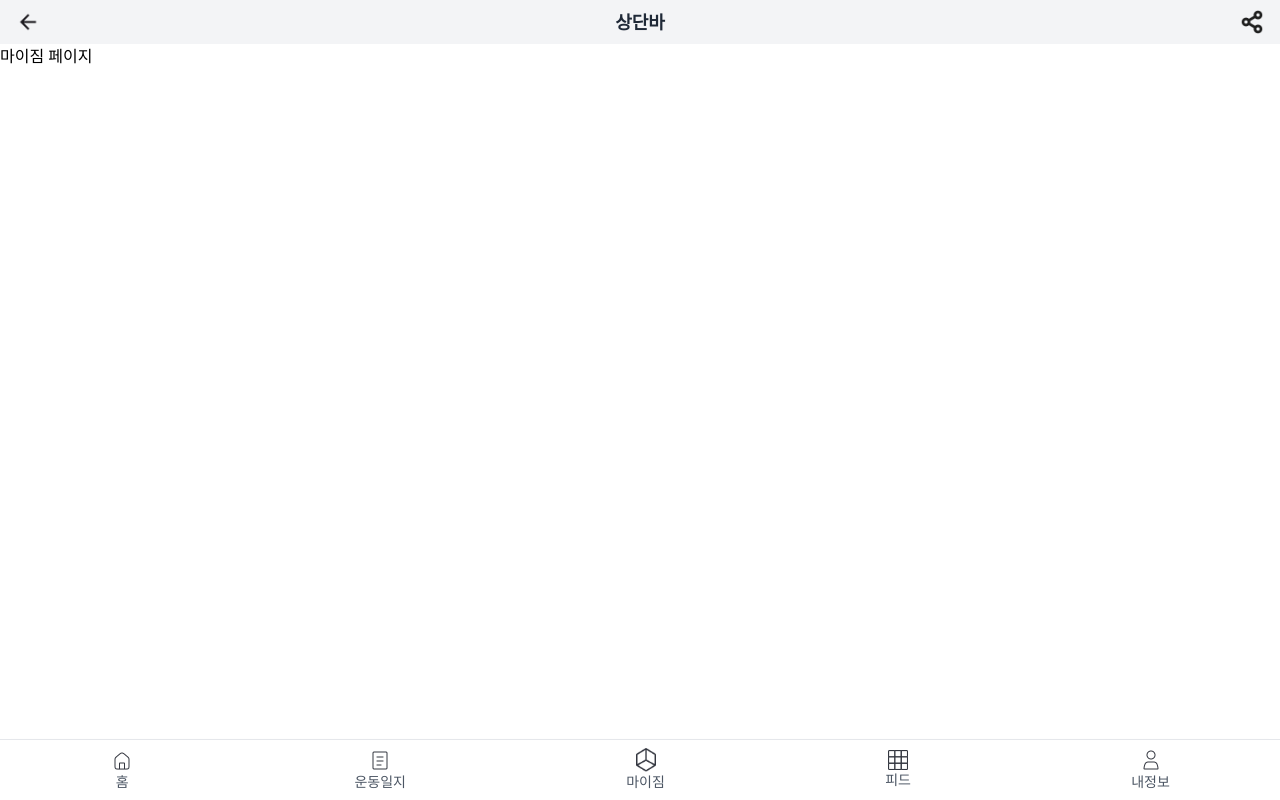
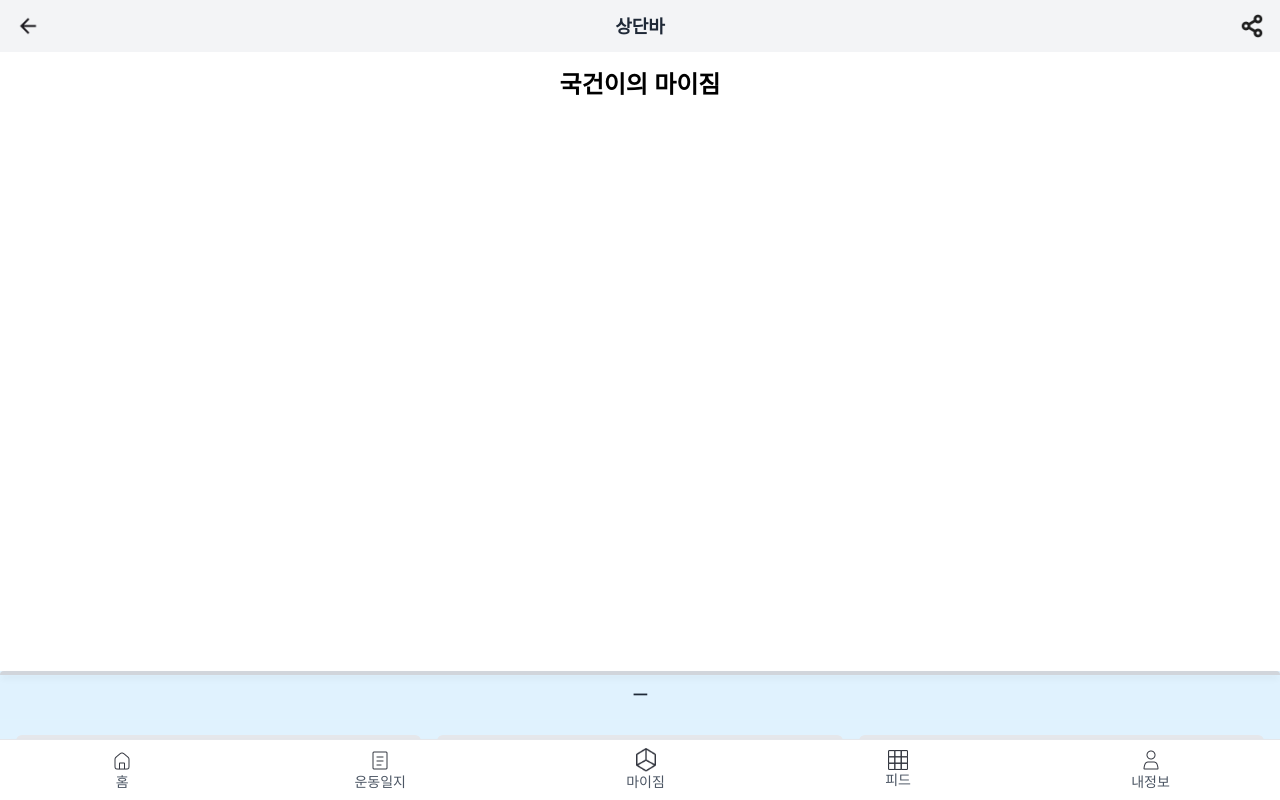
Before and after one commit to numdo/BGS, a React (Vite) app in the folder frontend/bgs/: page /mygym in a window 1280 px wide. Built offline with nearby package versions, Linux system fonts and the light colour scheme.

Commit message:
mygympage

```diff
--- a/frontend/bgs/src/components/TopBar.jsx
+++ b/frontend/bgs/src/components/TopBar.jsx
@@ -4,7 +4,7 @@ import ShareLogo from './../assets/Share.png'
 const TopBar = () => {
   return (
     <div className="w-full bg-gray-100 z-10">
-      <div className="flex justify-between items-center px-4 py-2">
+      <div className="flex justify-between items-center px-4 py-3">
         {/* 뒤로가기 버튼 */}
         <button className="text-gray-600 hover:text-blue-500">
           <img src={ArrowBackLogo} alt="Home" className="w-6 h-6" />
--- a/frontend/bgs/src/components/mygym/MyGymItem.jsx
+++ b/frontend/bgs/src/components/mygym/MyGymItem.jsx
@@ -0,0 +1,47 @@
+import { useState } from "react";
+
+const MyGymItem = () => {
+  const [isOpen, setIsOpen] = useState(false);
+
+  const toggleBox = () => {
+    setIsOpen(!isOpen); // 열림/닫힘 상태 변경
+  };
+
+//   const
+
+  return (
+    <>
+      {/* 네모 박스 */}
+      <div
+        className={`fixed bottom-12 left-0 w-full bg-sky-100 rounded-t-3xl shadow-lg transition-transform duration-500 ${
+          isOpen ? "translate-y-0" : "translate-y-[77%]"
+        }`}
+      >
+        {/* 그림자를 위한 상단 요소 */}
+        <div className="absolute top-0 left-0 w-full h-1 bg-gray-300 rounded-t-3xl shadow-md"></div>
+        {/* 열기/닫기 토글?버튼 */}
+        <button
+          onClick={toggleBox}
+          className="w-full py-3 bg-sky-100 text-gray-800 font-bold rounded-t-10xl"
+        >
+          ㅡ
+
+        </button>
+
+        {/* 아이템들 */}
+        <div className="p-4 grid grid-cols-3 gap-4">
+          {[...Array(9)].map((_, index) => (
+            <div
+              key={index}
+              className="w-full h-20 bg-gray-200 flex items-center justify-center rounded-md"
+            >
+              <span>아이템 {index + 1}</span>
+            </div>
+          ))}
+        </div>
+      </div>
+    </>
+  );
+};
+
+export default MyGymItem;
--- a/frontend/bgs/src/pages/MyGymPage.jsx
+++ b/frontend/bgs/src/pages/MyGymPage.jsx
@@ -1,11 +1,24 @@
-import React from 'react';
+import React, {useState} from 'react';
 import BottomBar from '../components/BottomBar';
 import TopBar from '../components/TopBar';
+import MyGymItem from "../components/mygym/MyGymItem";
+
+
 const MyGymPage = () => {
   return (
     <>
     <TopBar />
-    <h1>마이짐 페이지</h1>
+    <div className=' flex-col justify-between'>
+      <header className='text-center py-4'>
+        <h1 className='text-2xl font-bold'>국건이의 마이짐</h1>
+        {/* 박스 제어 버튼 */}
+        <button>
+
+        </button>
+      </header>
+      <MyGymItem />
+    </div>
+
     <BottomBar />
     </>
   );
--- a/frontend/bgs/tailwind.config.js
+++ b/frontend/bgs/tailwind.config.js
@@ -4,7 +4,11 @@ export default {
     "./src/**/**/*.jsx"
   ],
   theme: {
-    extend: {},
+    extend: {
+      boxShadow: {
+        'custom-top': '0 -4px 8px rgba(0, 0, 0, 0.1)', // 위쪽에만 그림자
+      },
+    },
   },
   plugins: [],
 }
```
